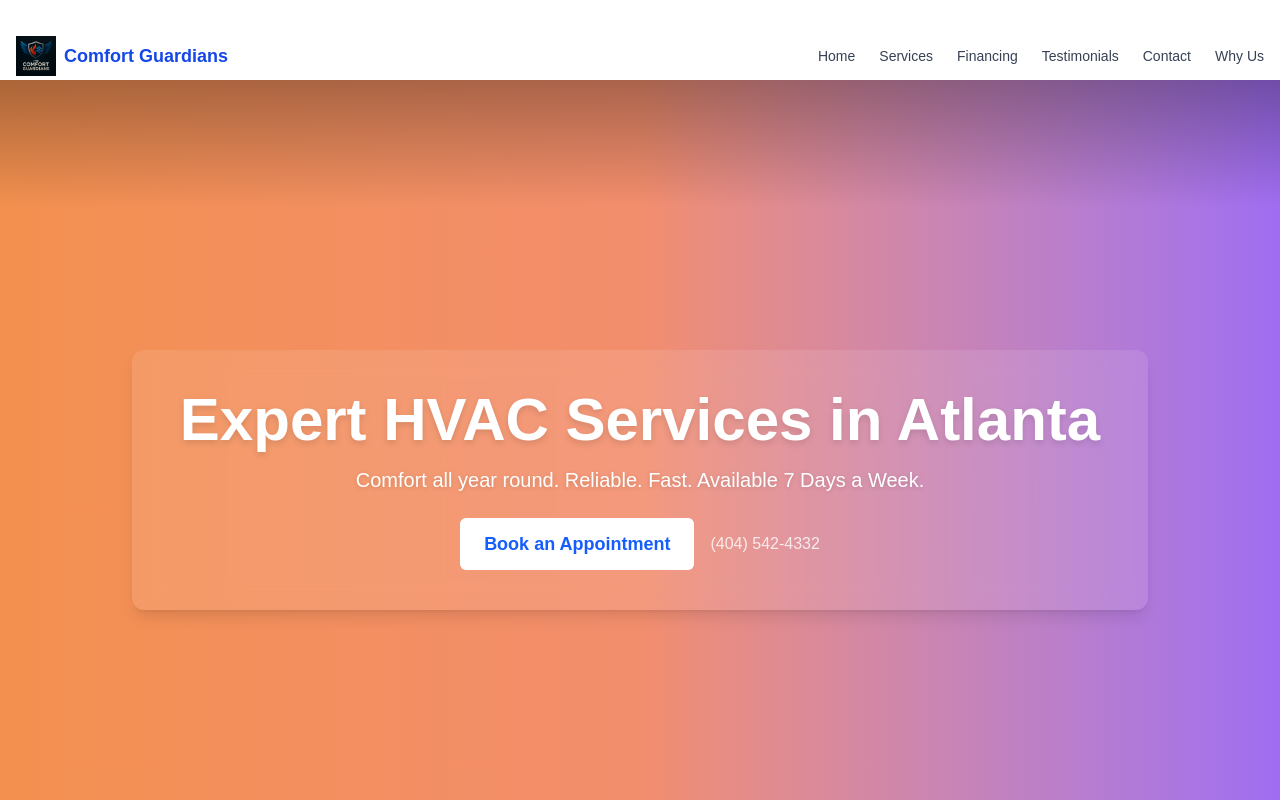
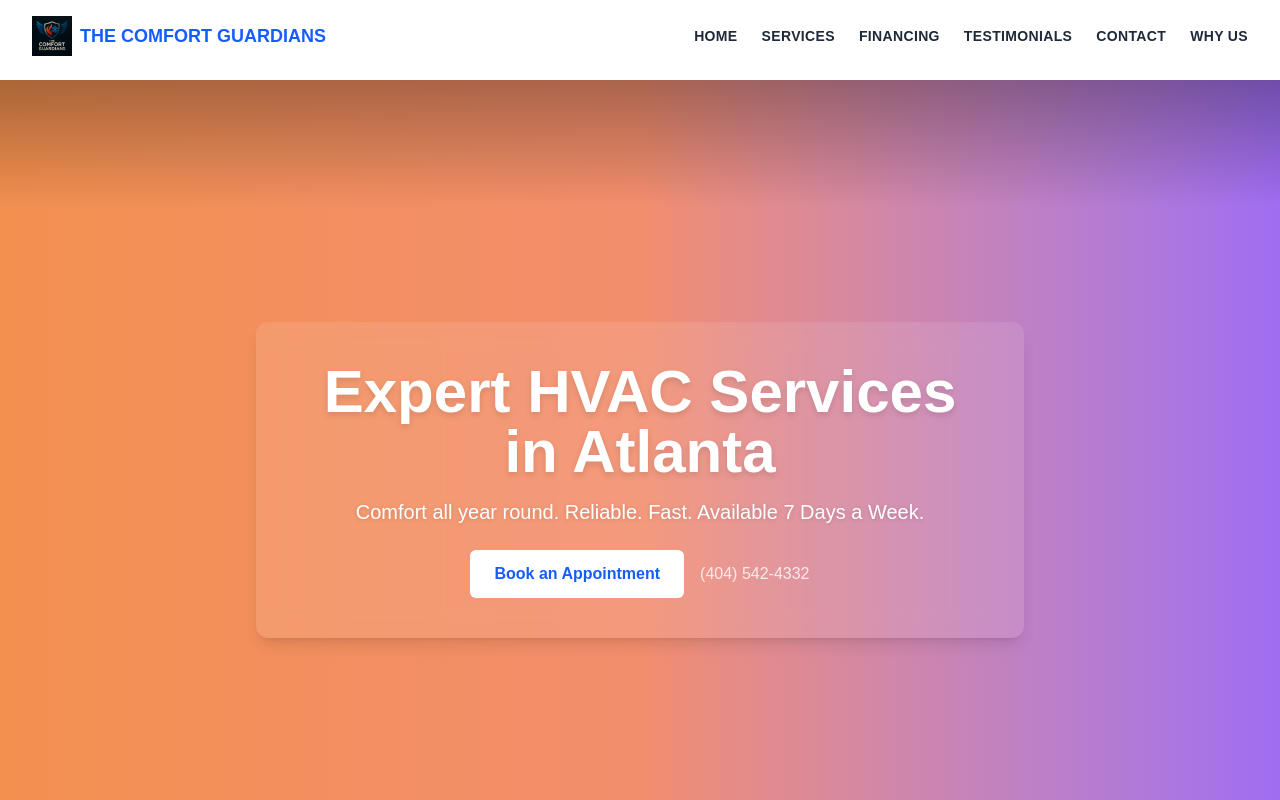
Before and after one commit to gerardinhoo/The-Comfort-Guardians, a Next.js app: page / in a window 1280 px wide. Shown: the top 800 px of the page. Built offline with nearby package versions, Linux system fonts and the light colour scheme.

Commit message:
Add footer and make some new updates

```diff
--- a/package.json
+++ b/package.json
@@ -13,6 +13,7 @@
     "@heroicons/react": "^2.2.0",
     "@hookform/resolvers": "^5.2.0",
     "framer-motion": "^12.23.11",
+    "lucide-react": "^0.532.0",
     "next": "15.4.4",
     "react": "19.1.0",
     "react-dom": "19.1.0",
--- a/src/app/page.tsx
+++ b/src/app/page.tsx
@@ -5,6 +5,7 @@
 import Financing from '@/sections/Financing';
 import ContactForm from '@/components/ContactForm';
 import Navbar from '@/components/Navbar';
+import Footer from '@/components/Footer';
 
 export default function Home() {
   return (
@@ -28,6 +29,7 @@
       <section id='contact'>
         <ContactForm />
       </section>
+      <Footer />
     </main>
   );
 }
--- a/src/components/ContactForm.tsx
+++ b/src/components/ContactForm.tsx
@@ -47,7 +47,7 @@
   };
 
   return (
-    <section className='py-20 bg-gray-100 px-6 md:px-20' id='contact'>
+    <section id='contact' className='py-16 bg-gray-50 px-6 md:px-20'>
       <div className='max-w-xl mx-auto bg-white shadow-lg rounded-lg p-8'>
         <h2 className='text-3xl font-bold text-center mb-6 text-gray-800'>
           Contact Us
--- a/src/components/Footer.tsx
+++ b/src/components/Footer.tsx
@@ -0,0 +1,68 @@
+// app/components/Footer.tsx
+
+import Image from 'next/image';
+import Link from 'next/link';
+import logo from '@/assets/logo.png';
+
+export default function Footer() {
+  return (
+    <footer className='bg-gray-900 text-white py-10'>
+      <div className='max-w-7xl mx-auto px-6'>
+        <div className='grid grid-cols-1 md:grid-cols-3 gap-10 text-sm'>
+          {/* Brand Info */}
+          <div>
+            <div className='flex items-center gap-2 mb-4'>
+              <Image
+                src={logo}
+                alt='Comfort Guardians Logo'
+                width={40}
+                height={40}
+              />
+              <span className='text-lg font-semibold'>Comfort Guardians</span>
+            </div>
+            <p className='text-gray-400'>
+              Heating & Cooling Comfort You Can Count On.
+            </p>
+          </div>
+
+          {/* Quick Links */}
+          <div>
+            <h4 className='text-white font-semibold mb-3'>Quick Links</h4>
+            <ul className='space-y-1 text-gray-300'>
+              <li>
+                <Link href='#home'>Home</Link>
+              </li>
+              <li>
+                <Link href='#services'>Services</Link>
+              </li>
+              <li>
+                <Link href='#financing'>Financing</Link>
+              </li>
+              <li>
+                <Link href='#testimonials'>Testimonials</Link>
+              </li>
+              <li>
+                <Link href='#contact'>Contact</Link>
+              </li>
+              <li>
+                <Link href='#whyUs'>Why Us</Link>
+              </li>
+            </ul>
+          </div>
+
+          {/* Contact Info */}
+          <div>
+            <h4 className='text-white font-semibold mb-3'>Get in Touch</h4>
+            <p className='text-gray-300'>Email: info@comfortguardians.com</p>
+            <p className='text-gray-300'>Phone: (555) 123-4567</p>
+          </div>
+        </div>
+
+        <hr className='my-8 border-gray-700' />
+        <p className='text-center text-gray-500 text-xs'>
+          © {new Date().getFullYear()} Comfort Guardians. All rights reserved.
+        </p>
+      </div>
+    </footer>
+  );
+}
--- a/src/components/Navbar.tsx
+++ b/src/components/Navbar.tsx
@@ -1,60 +1,134 @@
 'use client';
 
+import { useEffect, useState } from 'react';
 import Link from 'next/link';
 import Image from 'next/image';
 import logo from '@/assets/logo.png';
-import { useState, useEffect } from 'react';
-
-const navItems = [
-  { name: 'Home', href: '#home' },
-  { name: 'Services', href: '#services' },
-  { name: 'Financing', href: '#financing' },
-  { name: 'Testimonials', href: '#testimonials' },
-  { name: 'Contact', href: '#contact' },
-  { name: 'Why Us', href: '#whyUs' },
-];
 
 export default function Navbar() {
   const [isScrolled, setIsScrolled] = useState(false);
+  const [isOpen, setIsOpen] = useState(false);
 
   useEffect(() => {
     const handleScroll = () => {
       setIsScrolled(window.scrollY > 10);
     };
-
     window.addEventListener('scroll', handleScroll);
     return () => window.removeEventListener('scroll', handleScroll);
   }, []);
 
+  const navLinkStyle =
+    'uppercase font-semibold tracking-wide hover:text-blue-600 transition-colors duration-200';
+
   return (
     <nav
-      className={`fixed top-0 z-50 w-full transition-all duration-300 ${
-        isScrolled ? 'py-3 shadow-md bg-white' : 'py-6'
+      className={`fixed top-0 left-0 right-0 z-50 transition-all duration-300 ${
+        isScrolled ? 'bg-white shadow-md py-2' : 'bg-transparent py-4'
       }`}
     >
-      <div className='max-w-7xl mx-auto px-4 py-3 flex items-center justify-between'>
-        <Link href='#home' className='flex items-center gap-2'>
+      <div className='max-w-7xl mx-auto px-4 sm:px-6 lg:px-8 flex items-center justify-between'>
+        {/* Logo */}
+        <Link href='/' className='flex items-center gap-2'>
           <Image
             src={logo}
             alt='Comfort Guardians Logo'
             width={300}
             className='h-10 w-auto'
           />
-          <span className='text-blue-700 font-bold text-lg'>
-            Comfort Guardians
+          <span className='font-bold text-blue-600 text-lg'>
+            THE COMFORT GUARDIANS
           </span>
         </Link>
 
-        <ul className='flex gap-6 text-gray-700 text-sm font-medium'>
-          {navItems.map((item) => (
-            <li key={item.name}>
-              <a href={item.href} className='hover:text-blue-600 transition'>
-                {item.name}
-              </a>
-            </li>
-          ))}
-        </ul>
+        {/* Desktop Nav */}
+        <div className='hidden md:flex items-center gap-6 text-sm text-gray-800'>
+          <Link href='#home' className={navLinkStyle}>
+            Home
+          </Link>
+          <Link href='#services' className={navLinkStyle}>
+            Services
+          </Link>
+          <Link href='#financing' className={navLinkStyle}>
+            Financing
+          </Link>
+          <Link href='#testimonials' className={navLinkStyle}>
+            Testimonials
+          </Link>
+          <Link href='#contact' className={navLinkStyle}>
+            Contact
+          </Link>
+          <Link href='#whyUs' className={navLinkStyle}>
+            Why Us
+          </Link>
+        </div>
+
+        {/* Mobile Menu Toggle */}
+        <div className='md:hidden'>
+          <button onClick={() => setIsOpen(!isOpen)} aria-label='Toggle Menu'>
+            <svg
+              className='w-6 h-6 text-gray-800'
+              fill='none'
+              stroke='currentColor'
+              strokeWidth={2}
+              viewBox='0 0 24 24'
+            >
+              <path
+                strokeLinecap='round'
+                strokeLinejoin='round'
+                d={isOpen ? 'M6 18L18 6M6 6l12 12' : 'M4 6h16M4 12h16M4 18h16'}
+              />
+            </svg>
+          </button>
+        </div>
       </div>
+
+      {/* Mobile Nav Menu */}
+      {isOpen && (
+        <div className='md:hidden bg-white shadow-md px-6 py-6 space-y-5'>
+          <Link
+            href='#home'
+            onClick={() => setIsOpen(false)}
+            className={navLinkStyle}
+          >
+            Home
+          </Link>
+          <Link
+            href='#services'
+            onClick={() => setIsOpen(false)}
+            className={navLinkStyle}
+          >
+            Services
+          </Link>
+          <Link
+            href='#financing'
+            onClick={() => setIsOpen(false)}
+            className={navLinkStyle}
+          >
+            Financing
+          </Link>
+          <Link
+            href='#testimonials'
+            onClick={() => setIsOpen(false)}
+            className={navLinkStyle}
+          >
+            Testimonials
+          </Link>
+          <Link
+            href='#contact'
+            onClick={() => setIsOpen(false)}
+            className={navLinkStyle}
+          >
+            Contact
+          </Link>
+          <Link
+            href='#why-us'
+            onClick={() => setIsOpen(false)}
+            className={navLinkStyle}
+          >
+            Why Us
+          </Link>
+        </div>
+      )}
     </nav>
   );
 }
--- a/src/sections/Hero.tsx
+++ b/src/sections/Hero.tsx
@@ -3,51 +3,43 @@
 import { motion } from 'framer-motion';
 import Link from 'next/link';
 
-type ButtonProps = {
-  children: React.ReactNode;
-  className?: string;
-};
-
-const Button = ({ children, className = '' }: ButtonProps) => (
-  <button
-    className={`bg-white text-blue-600 px-6 py-3 rounded-md font-semibold hover:bg-blue-100 transition ${className}`}
-  >
+const Button = ({ children }: { children: React.ReactNode }) => (
+  <button className='bg-white text-blue-600 px-6 py-3 rounded-md font-semibold hover:bg-blue-100 transition'>
     {children}
   </button>
 );
+
 export default function Hero() {
   return (
     <section
       id='home'
       className='relative min-h-screen flex items-center justify-center text-white overflow-hidden bg-gradient-to-r from-[#f3904f] via-[#f38e6d] to-[#a06df2]'
     >
-      {/* Optional Glow Effects */}
+      {/* Glow Effects – hidden on mobile */}
       <div className='absolute inset-0 -z-10'>
-        <div className='absolute top-10 left-10 w-80 h-80 bg-white/10 rounded-full blur-3xl animate-pulse' />
-        <div className='absolute bottom-10 right-10 w-96 h-96 bg-white/10 rounded-full blur-2xl animate-pulse' />
+        <div className='hidden sm:block absolute top-10 left-10 w-80 h-80 bg-white/10 rounded-full blur-3xl animate-pulse' />
+        <div className='hidden sm:block absolute bottom-10 right-10 w-96 h-96 bg-white/10 rounded-full blur-2xl animate-pulse' />
       </div>
 
-      {/* Optional Top Overlay for visual depth */}
-      <div className='absolute top-0 left-0 right-0 h-32 bg-gradient-to-b from-black/30 to-transparent z-10' />
+      {/* Optional overlay on top for depth */}
+      <div className='absolute top-0 left-0 right-0 h-32 bg-gradient-to-b from-black/30 to-transparent z-10 pointer-events-none' />
 
-      {/* Glassmorphism Text Card */}
+      {/* Main Text Card */}
       <motion.div
         initial={{ opacity: 0, y: 40 }}
         animate={{ opacity: 1, y: 0 }}
         transition={{ duration: 1 }}
-        className='relative z-20 text-center bg-white/10 backdrop-blur-md rounded-xl px-6 py-8 mx-4 md:px-12 md:py-10 shadow-lg'
+        className='relative z-20 text-center bg-white/10 backdrop-blur-md rounded-xl px-4 py-8 mx-4 md:px-12 md:py-10 shadow-lg max-w-3xl'
       >
-        <h1 className='text-4xl md:text-6xl font-bold mb-4 drop-shadow-md'>
+        <h1 className='text-3xl md:text-6xl font-bold mb-4 drop-shadow-md'>
           Expert HVAC Services in Atlanta
         </h1>
-        <p className='text-lg md:text-xl mb-6 drop-shadow-sm'>
+        <p className='text-base md:text-xl mb-6 drop-shadow-sm'>
           Comfort all year round. Reliable. Fast. Available 7 Days a Week.
         </p>
         <div className='flex flex-col md:flex-row items-center justify-center gap-4'>
           <Link href='#contact'>
-            <Button className='px-6 py-3 text-lg font-semibold cursor-pointer'>
-              Book an Appointment
-            </Button>
+            <Button>Book an Appointment</Button>
           </Link>
           <span className='text-sm md:text-base text-white/80'>
             (404) 542-4332
```
Also changed, not shown: 1 other file (tests, documents, lock files or other folders).
